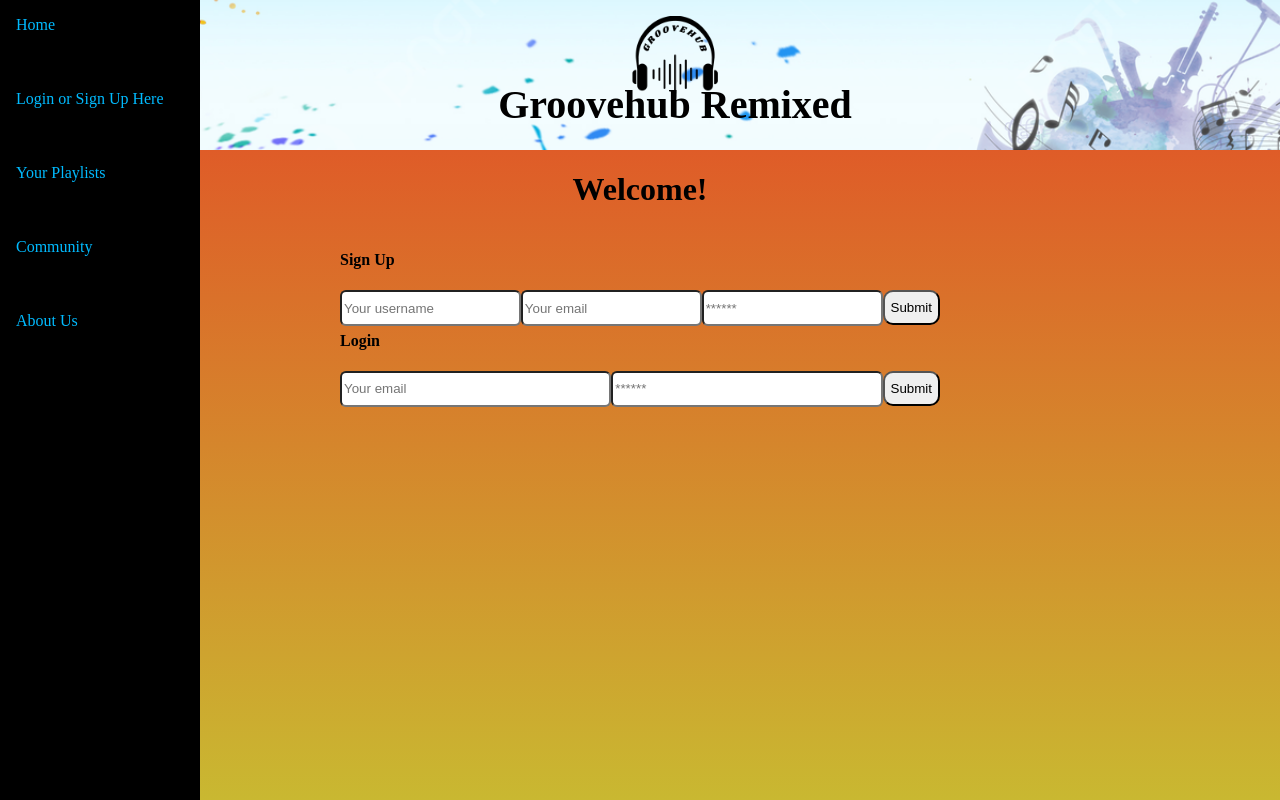
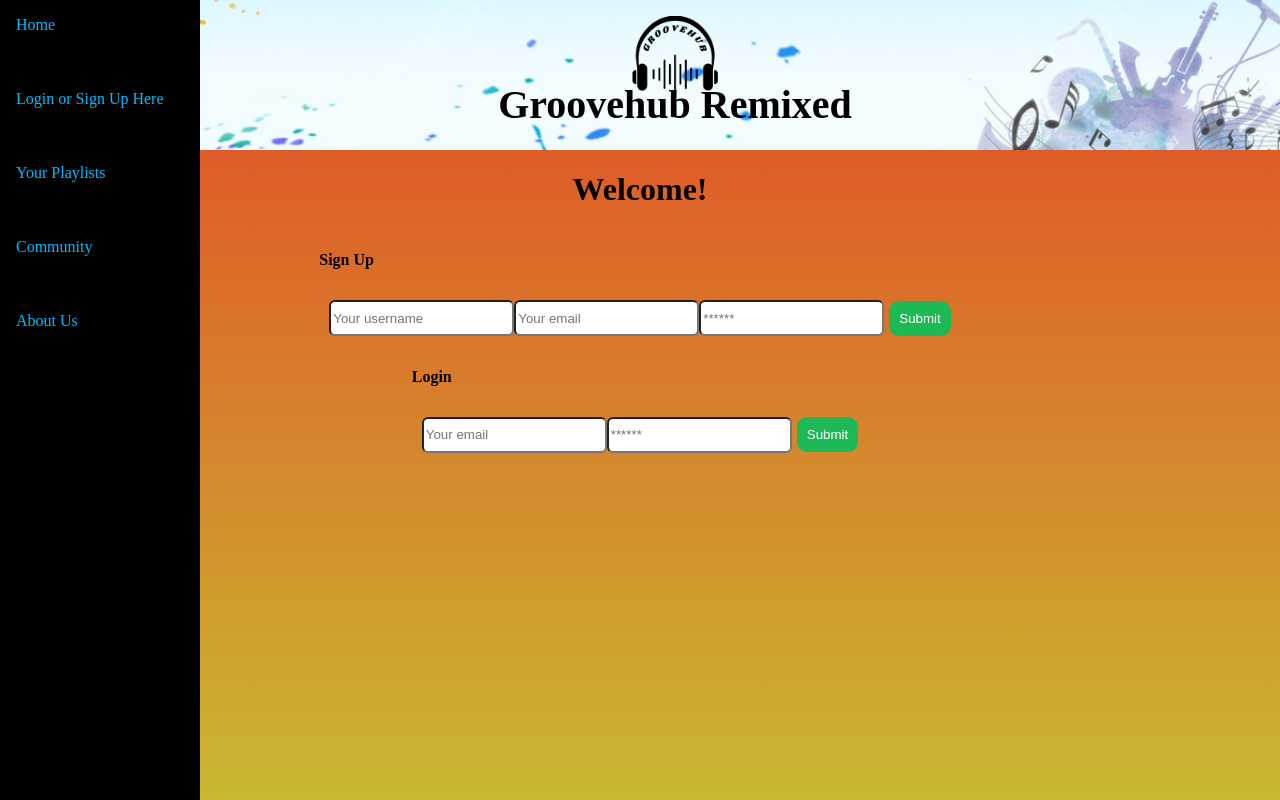
Before and after one commit to Dannymak1993/Groovehub-Remixed, a React (Create React App) app in the folder groovehub-remixed/client/: page /viewplaylist/1 in a window 1280 px wide. Built offline with nearby package versions, Linux system fonts and the light colour scheme; a web font is replaced by a local one.

Commit message:
decoded the user from the JWT and used it in the chat

```diff
--- a/groovehub-remixed/client/src/components/chat/chat.js
+++ b/groovehub-remixed/client/src/components/chat/chat.js
@@ -3,6 +3,7 @@ import { collection, addDoc, onSnapshot, orderBy, query } from "firebase/firesto
 import firebase from 'firebase/compat/app';
 import 'firebase/compat/firestore';
 import { firestore } from './firebase'
+import jwt_decode from 'jwt-decode'; // import jwt-decode
 import './style.css'
 
 function LiveChat(props) {
@@ -61,7 +62,7 @@ function LiveChat(props) {
       <div id="messageWrapper">
         {messages.map((message) => (
           <div className={(message.postedBy === username) ? 'sentMessage' : "recievedMessage"} key={message.id}>
-            {`${message.postedBy}: ${message.text} (${formatTimestamp(message.timestamp)})`}
+            {`(${formatTimestamp(message.timestamp)}) ${message.postedBy}:  ${message.text}`}
           </div>
         ))}
       </div>
@@ -76,9 +77,18 @@ function LiveChat(props) {
 }
 
 async function getUsername() {
-  // implement API call to get username here
-  // then return the username. For now, we're returning a default username
-  return "defaultUser";
+  const token = localStorage.getItem('id_token'); // changed from 'jwtToken' to 'id_token'
+  if (!token) {
+    return "defaultUser";
+  }
+
+  try {
+    const decodedToken = jwt_decode(token);
+    return decodedToken.data.username; // assuming username is stored in the decoded token
+  } catch (err) {
+    console.error('Failed to decode token', err);
+    return "defaultUser";
+  }
 }
 
 function formatTimestamp(firebaseTimestamp) {
--- a/groovehub-remixed/client/src/components/chat/firebase.js
+++ b/groovehub-remixed/client/src/components/chat/firebase.js
@@ -13,9 +13,5 @@ const firebaseConfig = {
 };
 
   const app = initializeApp(firebaseConfig);
-//   const firestore = getFirestore(app)
   const firestore = getFirestore(app)
-
-
-//   export {app, firestore};
   export {app, firestore};
--- a/groovehub-remixed/client/src/components/chat/style.css
+++ b/groovehub-remixed/client/src/components/chat/style.css
@@ -1,74 +1,76 @@
-.recievedMessage{
-    font-size: 18px;
-    background-color: #cc3b3b;
-    margin-top: 5px;
-    padding: 15px;
-    max-width: fit-content;
-    border-radius: 20px;
-    word-wrap:break-word;
-    max-width:47%;
-    margin-left: 3px;
-    margin-bottom: 3px
-}
-
 body{
     background-color: black;
 }
+
+.recievedMessage{
+    font-size: 18px;
+    background-color: #007AFF; /* Changed color to iMessage blue */
+    margin-top: 5px;
+    padding: 15px;
+    border-radius: 20px;
+    word-wrap: break-word;
+    max-width: 47%;
+    margin-left: 3px;
+    margin-bottom: 3px;
+    color: white; /* This will make the text readable on the blue background */
+}
+
 .sentMessage{
     font-size: 18px;
-    align-self: end;
+    align-self: flex-end;
+    background-color: #1DB954; /* Changed color to Spotify green */
+    margin-top: 5px;
     padding: 15px;
-    background-color: #38a5c9;
-    margin-top: 5px;
-    padding-left: 15px;
     border-radius: 20px;
-    word-wrap :break-word;
+    word-wrap: break-word;
     max-width: 47%;
+    color: white; /* This will make the text readable on the green background */
 }
 
 #messageWrapper{
     background-color: aliceblue;
     border-radius: 20px;
     width: 100%;
-    display:flex;
     max-height: 570px;
     min-height: 570px;
     max-width: 600px;
     min-width: 600px;
-    flex-direction: column;
     height: 20%;
     overflow-y: scroll;
-    border: 2px black;
-
+    border: 2px solid black;
+    display: flex;
+    flex-direction: column;
+    justify-content: flex-end;
+    padding: 10px;
 }
 
 form{
     display: flex;
-    flex-direction: row;
-    height:20px;
-    width: 600px;
     justify-content: center;
+    align-items: center;
+    padding: 10px;
 }
 
 input{
-    width: 100%;
+    width: 80%;
     height: 30px;
     border-radius: 6px;
 }
 
-#message-btn {
-    border: 2px solid #000000;
-    background-color: #dddddd;
-    padding: 8px 16px;
+button {
+    background-color: #1DB954;
+    color: white;
+    border: none;
     border-radius: 5px;
-}
-
-#message-btn:hover {
-    background-color: #43b1d5;
-}
-
-.form-container {
+    padding: 5px 10px;
+    margin-left: 5px;
+    cursor: pointer;
+    height: 30px; /* Match the height of the input box */
     display: flex;
     justify-content: center;
     align-items: center;
 }
+
+button:hover {
+    background-color: #1ED760;
+}
```
